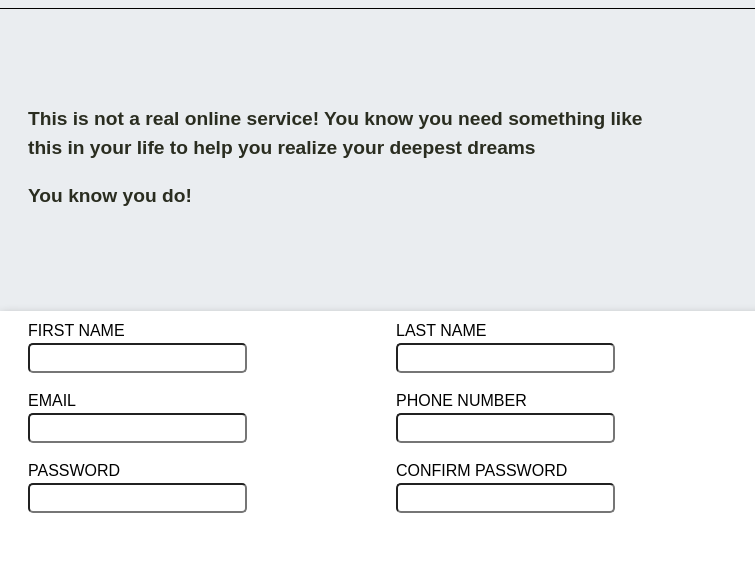
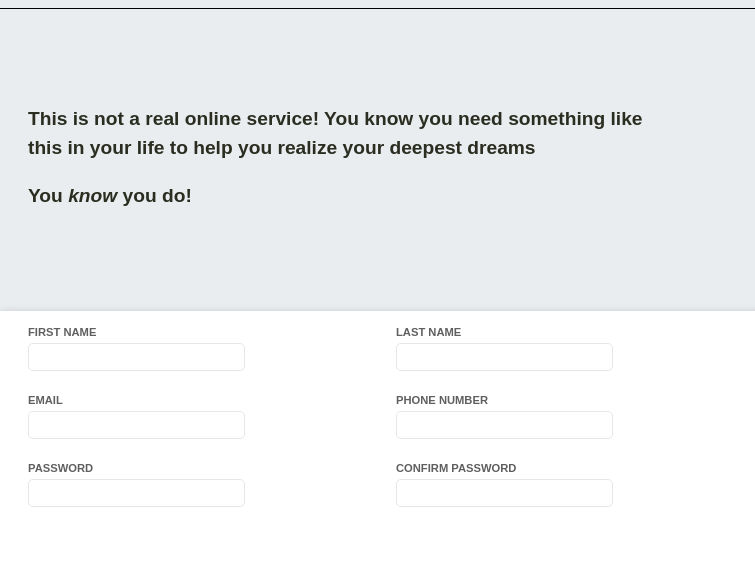
Before and after one commit to fredieposh/sign-up-form, a plain HTML site: page index.html in a window 1280 px wide. Shown: the top 563 px of the page, 525-1280 px from the left. Drawn offline with Linux system fonts and the light colour scheme.

Commit message:
Add CSS rules to the form section

```diff
--- a/style.css
+++ b/style.css
@@ -87,6 +87,17 @@ input {
     width: 60%;
     height: 1.5rem;
     border-radius: 5px;
+    border: solid 1px #E5E7EB;
+}
+
+span.know {
+    font-style: italic;
+}
+
+label {
+    font-size: 0.7rem;
+    font-weight: 800;
+    color:#5F5F5F;
 }
 
 /* Left sidebar rules */
```
